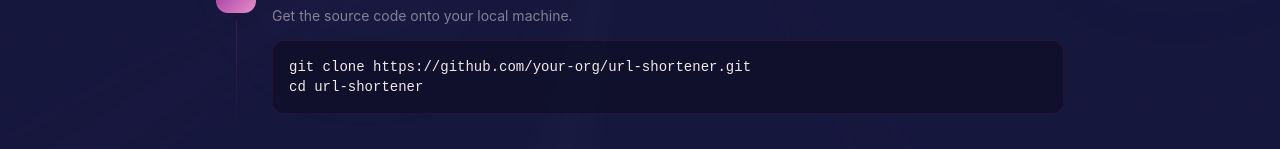
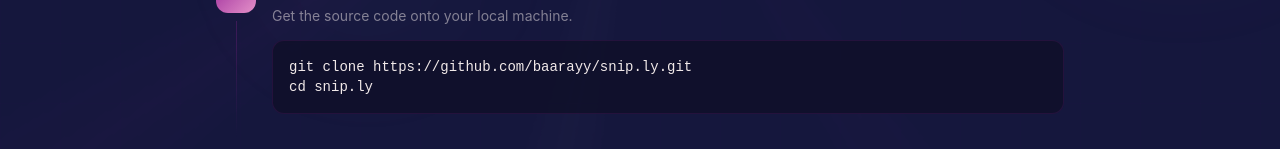
Before and after one commit to baarayy/snip.ly, a Next.js app in the folder client/: page /run-locally in a window 1280 px wide. Shown: the part 617-766 px from the top of the page. Built offline with nearby package versions, Linux system fonts and the light colour scheme.

Commit message:
fix(docs): clone steps

```diff
--- a/client/src/app/run-locally/page.tsx
+++ b/client/src/app/run-locally/page.tsx
@@ -27,8 +27,7 @@
     number: 1,
     title: "Clone the Repository",
     description: "Get the source code onto your local machine.",
-    command:
-      "git clone https://github.com/your-org/url-shortener.git\ncd url-shortener",
+    command: "git clone https://github.com/baarayy/snip.ly.git\ncd snip.ly",
   },
   {
     number: 2,
```
